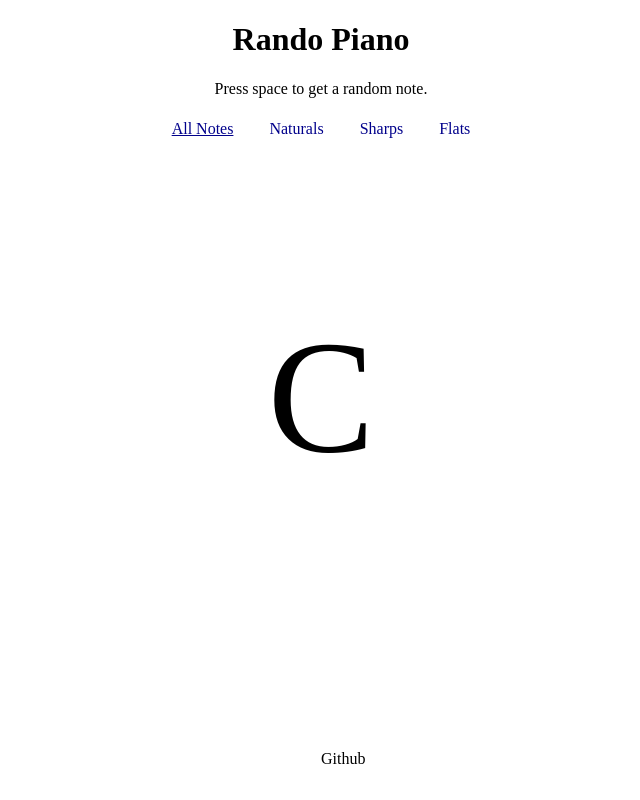
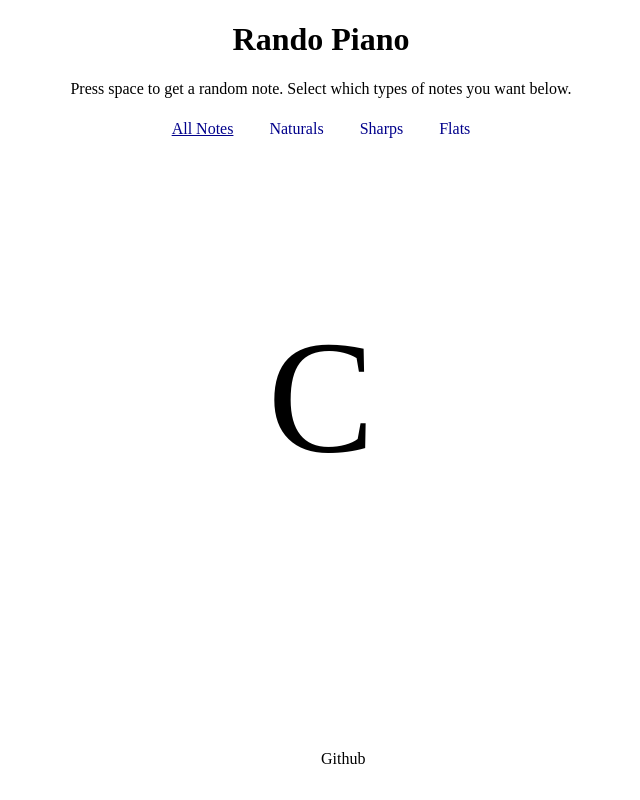
Before and after one commit to nwager/randopiano, a plain HTML site: page index.html in a window 1280 px wide. Shown: the whole page, without its empty margins (319-959 px from the left). Drawn offline with Linux system fonts and the light colour scheme.

Commit message:
Update index.html

```diff
--- a/index.html
+++ b/index.html
@@ -7,7 +7,7 @@
 </head>
 <body>
     <h1>Rando Piano</h1>
-    <p>Press space to get a random note.</p>
+    <p>Press space to get a random note. Select which types of notes you want below.</p>
 
     <ul>
         <li><a class="active" href="index.html">All Notes</a></li>
```
